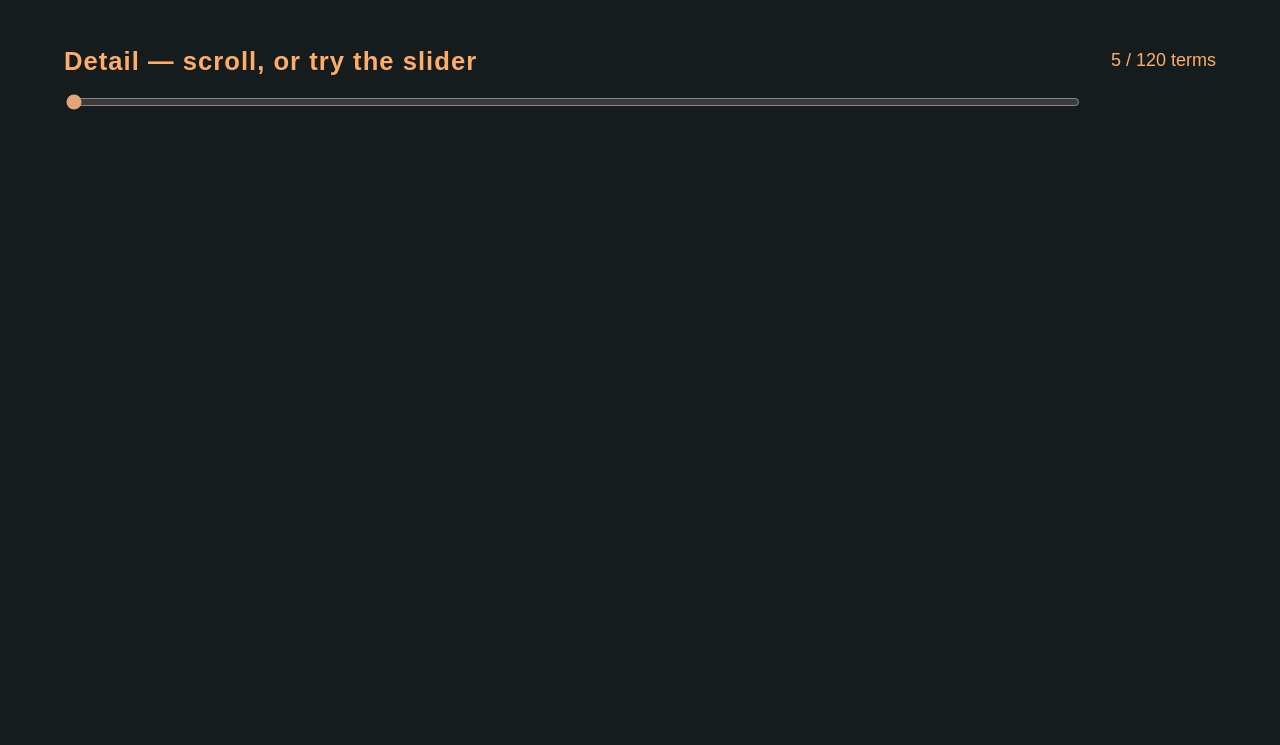
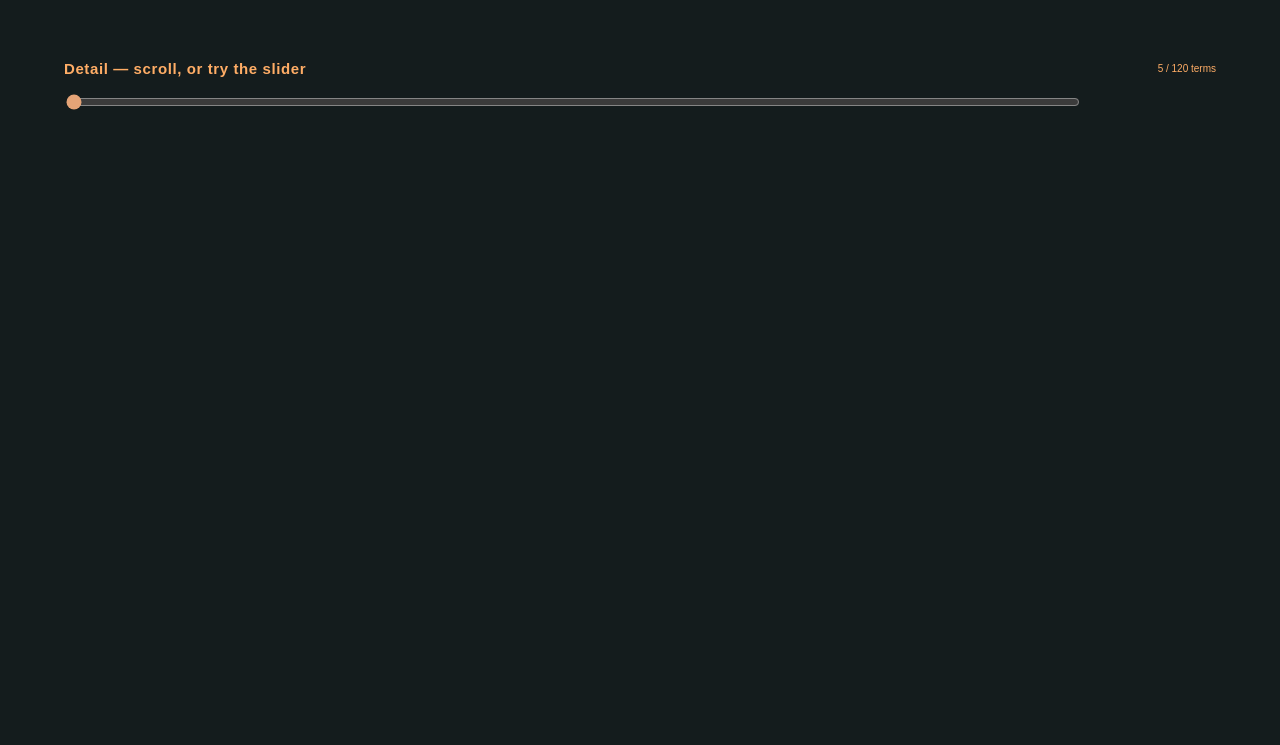
Before and after one commit to oscardelsalten/Oscar_T, a plain HTML site: page index.html in a window 1280 px wide. Shown: the part 660-1405 px from the top of the page. Drawn offline with Linux system fonts and the light colour scheme.

Commit message:
Adjust font sizes in index.html

```diff
--- a/index.html
+++ b/index.html
@@ -324,7 +324,7 @@ label[for="portrait-detail"] {
 .controls label,
 label[for="portrait-detail"] {
     color: #ffad66;
-    font-size: clamp(20px, 2vw, 26px);
+    font-size: clamp(15px, 2vw, 15px);
     font-weight: 600;
     line-height: 1.5;
 }
@@ -338,7 +338,7 @@ label[for="portrait-detail"] {
 /* Fourier term counter */
 #readout {
     color: #ffad66;
-    font-size: 18px;
+    font-size: 10px;
 }
 </style>
 </head>
```
